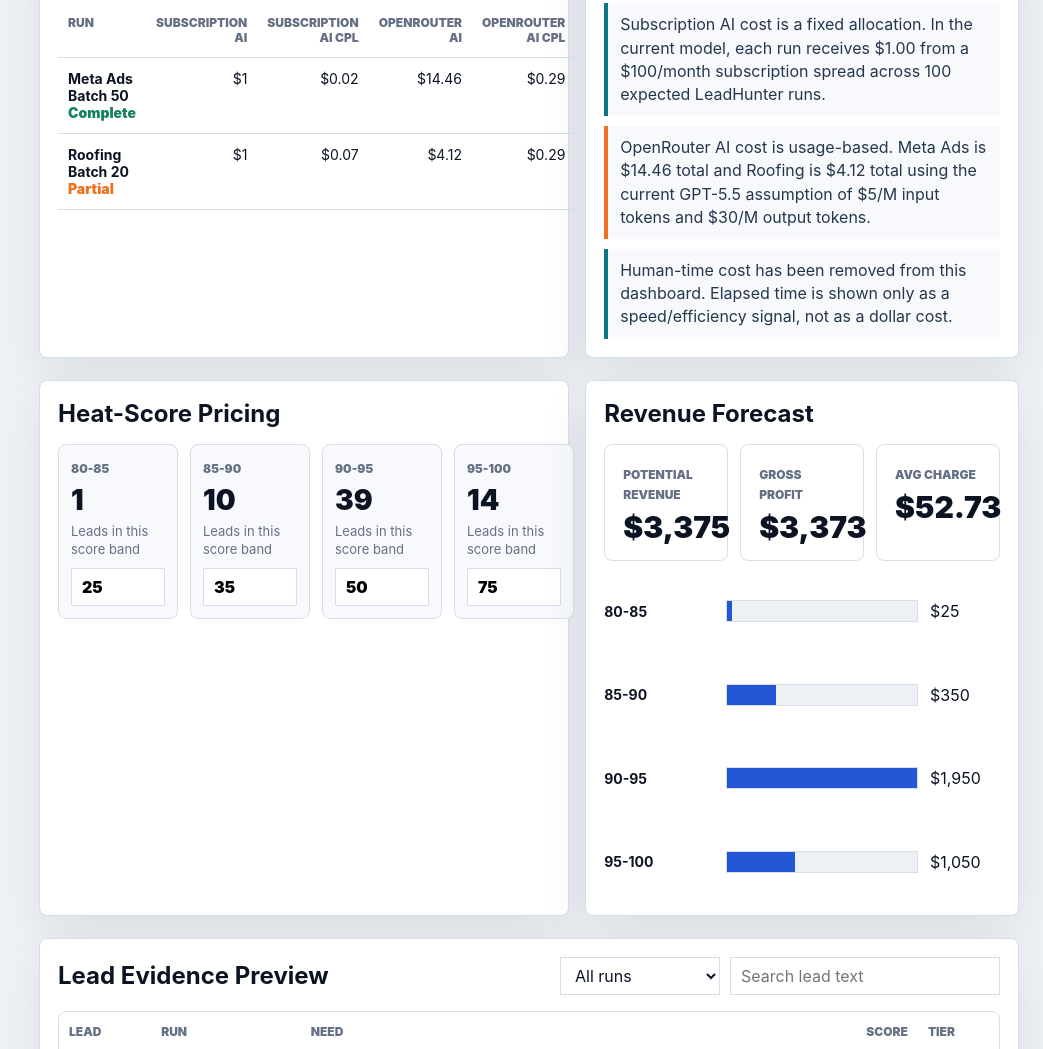
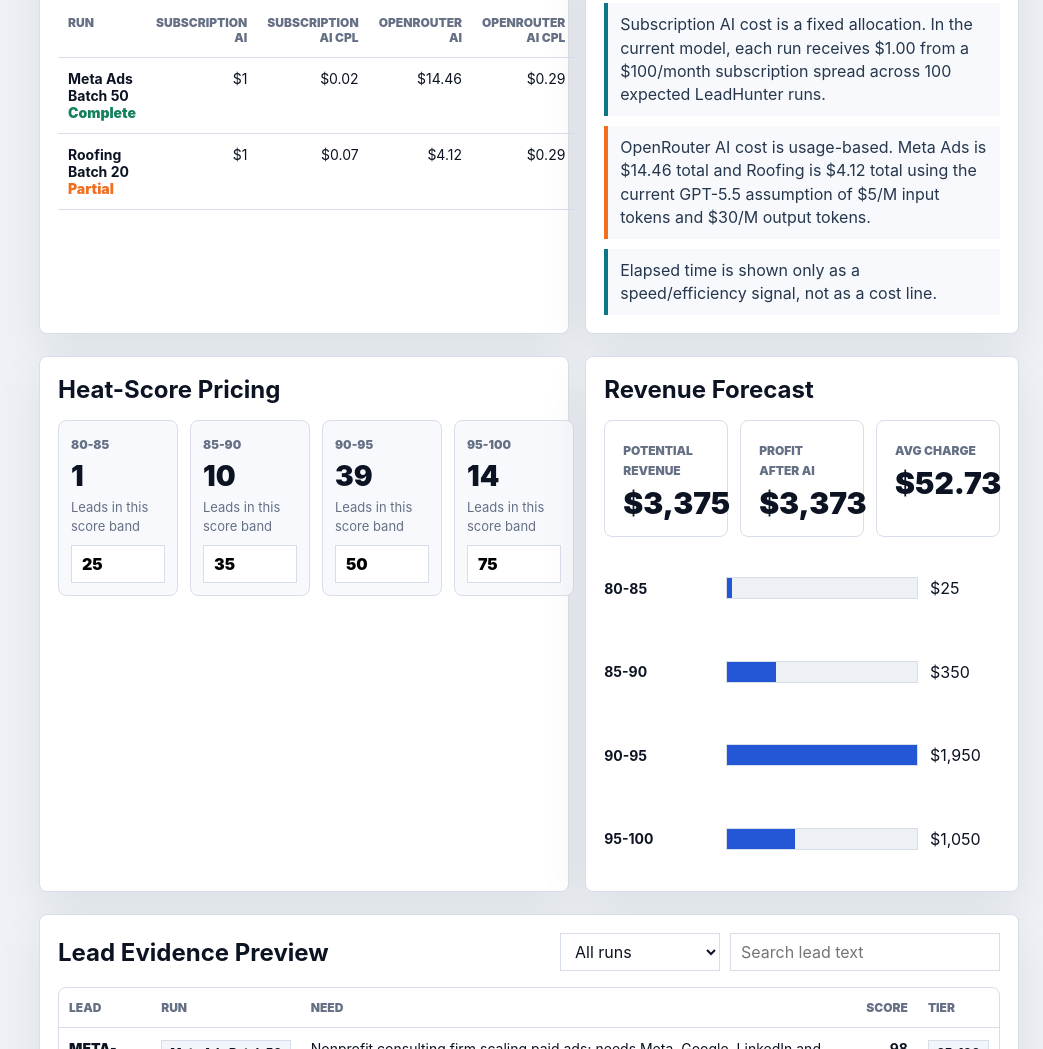
Before and after one commit to taylor585/leadhunter-investor-dashboard-20260705, a plain HTML site: page index.html in a window 1280 px wide. Shown: the part 1000-2049 px from the top of the page, without its empty margins (237-1280 px from the left). Drawn offline with Linux system fonts and the light colour scheme.

Commit message:
Clean remaining cost wording

```diff
--- a/index.html
+++ b/index.html
@@ -660,7 +660,7 @@
           <div class="note-list">
             <div class="note">Subscription AI cost is a fixed allocation. In the current model, each run receives $1.00 from a $100/month subscription spread across 100 expected LeadHunter runs.</div>
             <div class="note orange">OpenRouter AI cost is usage-based. Meta Ads is $14.46 total and Roofing is $4.12 total using the current GPT-5.5 assumption of $5/M input tokens and $30/M output tokens.</div>
-            <div class="note">Human-time cost has been removed from this dashboard. Elapsed time is shown only as a speed/efficiency signal, not as a dollar cost.</div>
+            <div class="note">Elapsed time is shown only as a speed/efficiency signal, not as a cost line.</div>
           </div>
         </article>
       </section>
@@ -683,8 +683,8 @@
               <strong class="value" id="revenueKpi">$3,375</strong>
             </div>
             <div class="card flat">
-              <span class="eyebrow">Gross profit</span>
-              <strong class="value" id="profitKpi">$3,277.63</strong>
+              <span class="eyebrow">Profit after AI</span>
+              <strong class="value" id="profitKpi">$3,373</strong>
             </div>
             <div class="card flat">
               <span class="eyebrow">Avg charge</span>
```
